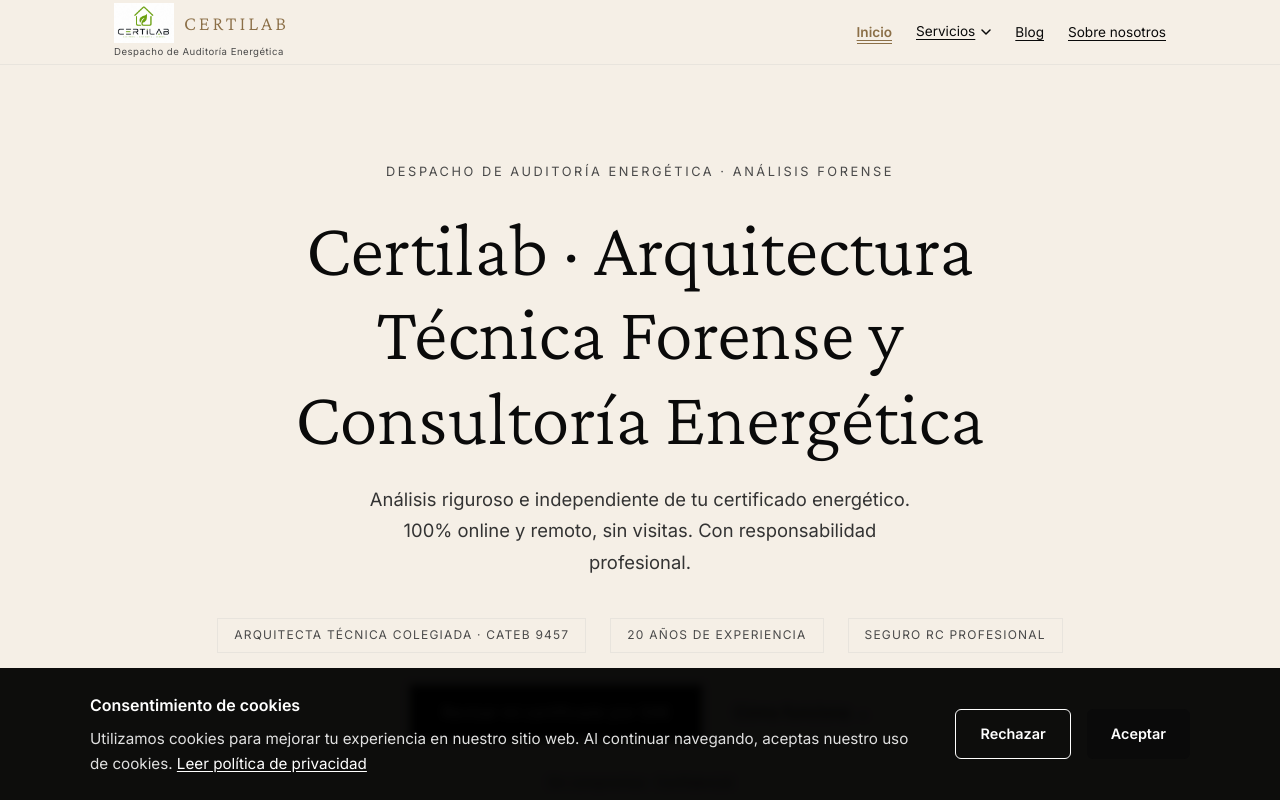
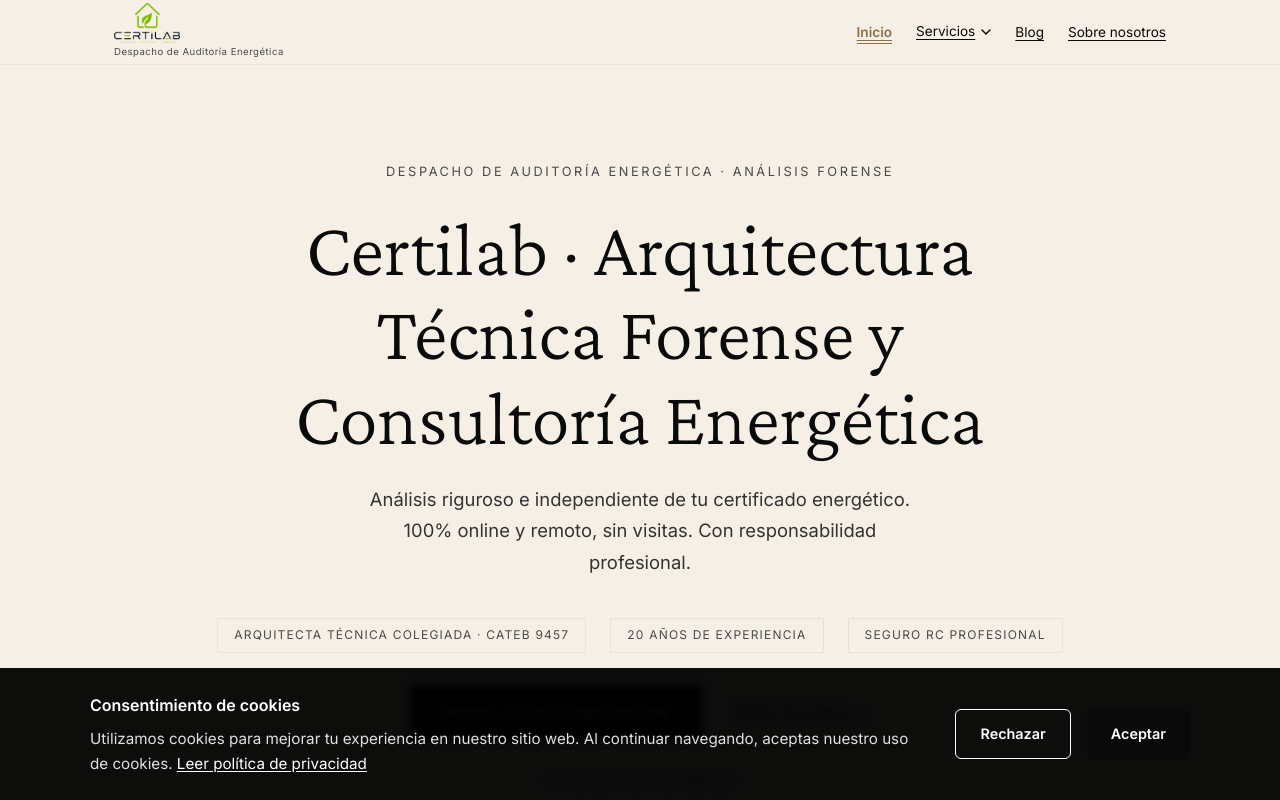
Before and after one commit to certilabcat-glitch/certilab-next, a Next.js app: page / in a window 1280 px wide. Shown: the top 800 px of the page. Built offline with nearby package versions, Linux system fonts and the light colour scheme.

Commit message:
feat(layout): implementar logo PNG transparente y limpiar texto redundante

```diff
--- a/src/components/layout/Header.module.css
+++ b/src/components/layout/Header.module.css
@@ -59,7 +59,7 @@
 }
 
 .nav-logo-img {
-  width: 60px;
+  width: 66px;
   height: 40px;
   object-fit: contain;
   flex-shrink: 0;
--- a/src/components/layout/Header.tsx
+++ b/src/components/layout/Header.tsx
@@ -107,14 +107,13 @@
           <Link href="/" className={styles["nav-logo"]} aria-label="Certilab — inicio">
             <div className={styles["nav-logo-brand"]}>
               <Image
-                src="/images/logo-certilab.jpeg"
+                src="/images/logo-certilab.png"
                 alt="Logo de Certilab"
-                width={60}
+                width={66}
                 height={40}
                 priority
                 className={styles["nav-logo-img"]}
               />
-              <span className={styles["nav-logo-title"]}>Certilab</span>
             </div>
             <span className={styles["nav-logo-sub"]}>Despacho de Auditoría Energética</span>
           </Link>
```
Also changed, not shown: public/images/logo-certilab.jpeg (deleted), public/images/logo-certilab.png (added).
